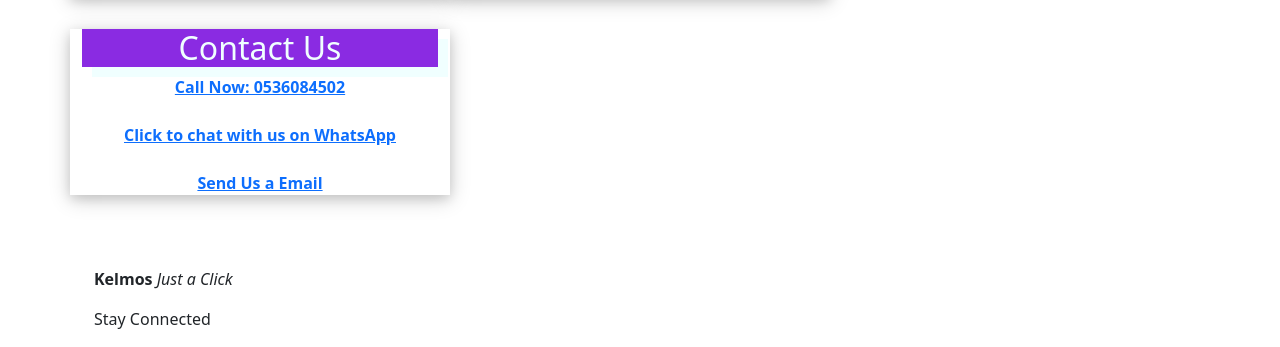
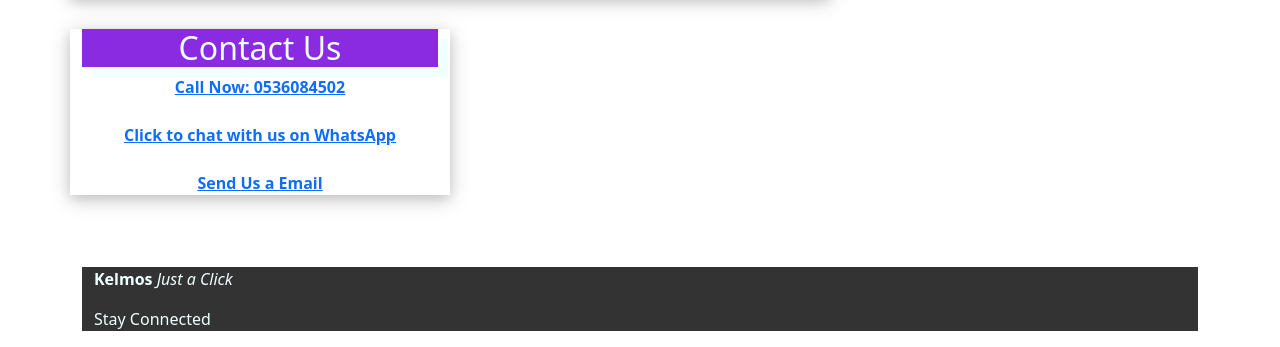
Before and after one commit to Qwakuben/Kelmos-Solutions, a plain HTML site: page index.html in a window 1280 px wide. Shown: the part 761-1108 px from the top of the page. Drawn offline with nearby package versions, Linux system fonts and the light colour scheme.

Commit message:
Add files via upload

```diff
--- a/index.html
+++ b/index.html
@@ -138,7 +138,7 @@
 <br>
 <br>
 
-<div class="container">
+<div class="container" style="background-color: #333; color: azure;">
   <p><strong>Kelmos</strong> <i>Just a Click</i> </p>
   <p>Stay Connected</p>
 </div>
```
